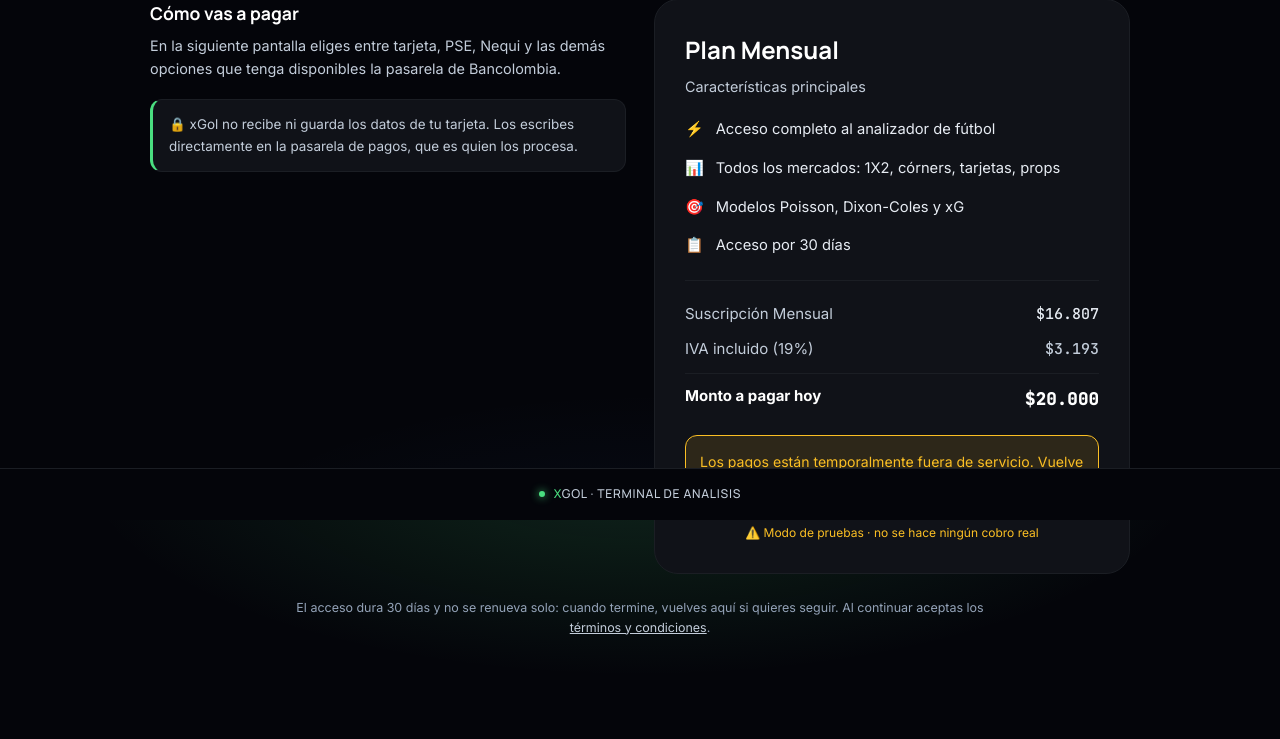
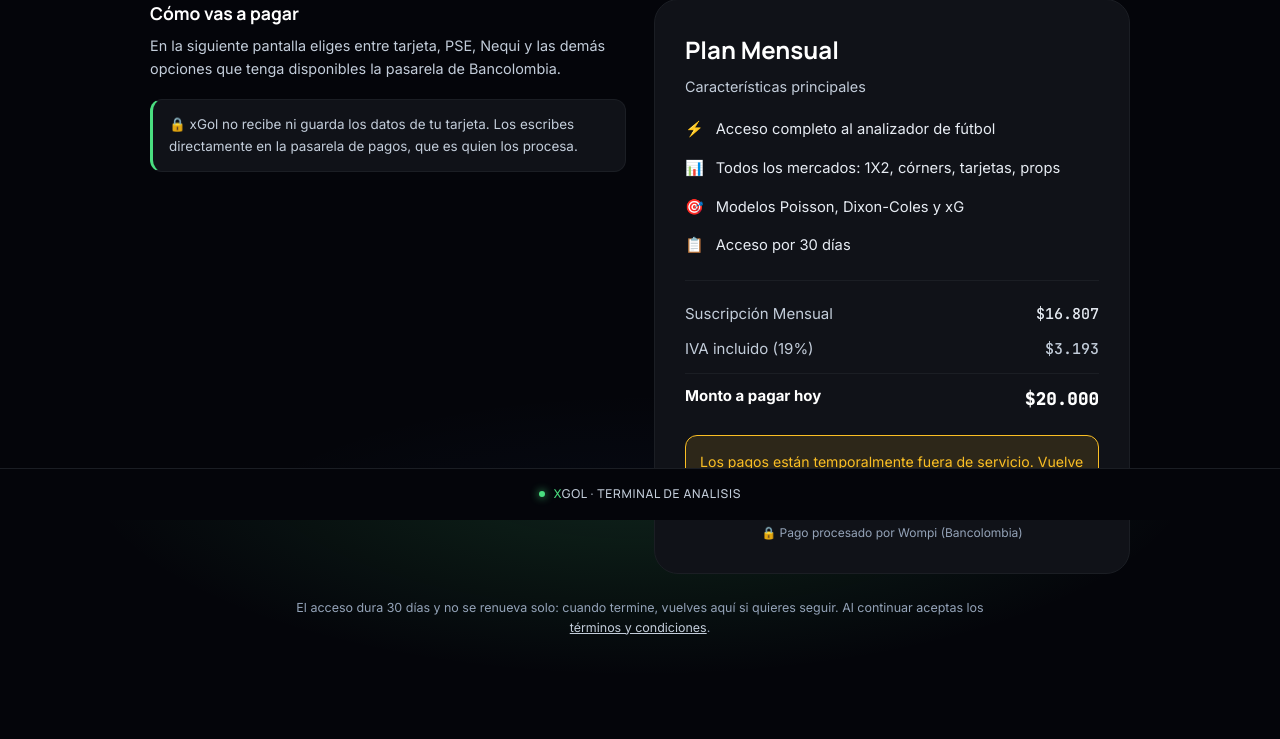
Before and after one commit to camilocordoba2897/xGol, a Django app: page /suscripcion/checkout/mensual in a window 1280 px wide. Shown: the part 280-1019 px from the top of the page. Run offline with Django 5.2, Linux system fonts and the light colour scheme; the visitor is signed in with stand-in values (Sample User, id 1); data that the repository does not hold is empty.

Commit message:
Quitar aviso de modo de pruebas en el checkout

```diff
--- a/suscripciones/templates/checkout.html
+++ b/suscripciones/templates/checkout.html
@@ -97,15 +97,9 @@
         </div>
       {% endif %}
 
-      {% if ambiente != "prod" %}
-        <p style="text-align: center; color: var(--warn); font-size: .75rem; margin-top: 12px;">
-          ⚠️ Modo de pruebas · no se hace ningún cobro real
-        </p>
-      {% else %}
-        <p style="text-align: center; color: var(--text-3); font-size: .75rem; margin-top: 12px;">
-          🔒 Pago procesado por Wompi (Bancolombia)
-        </p>
-      {% endif %}
+      <p style="text-align: center; color: var(--text-3); font-size: .75rem; margin-top: 12px;">
+        🔒 Pago procesado por Wompi (Bancolombia)
+      </p>
     </div>
 
   </div>
```
